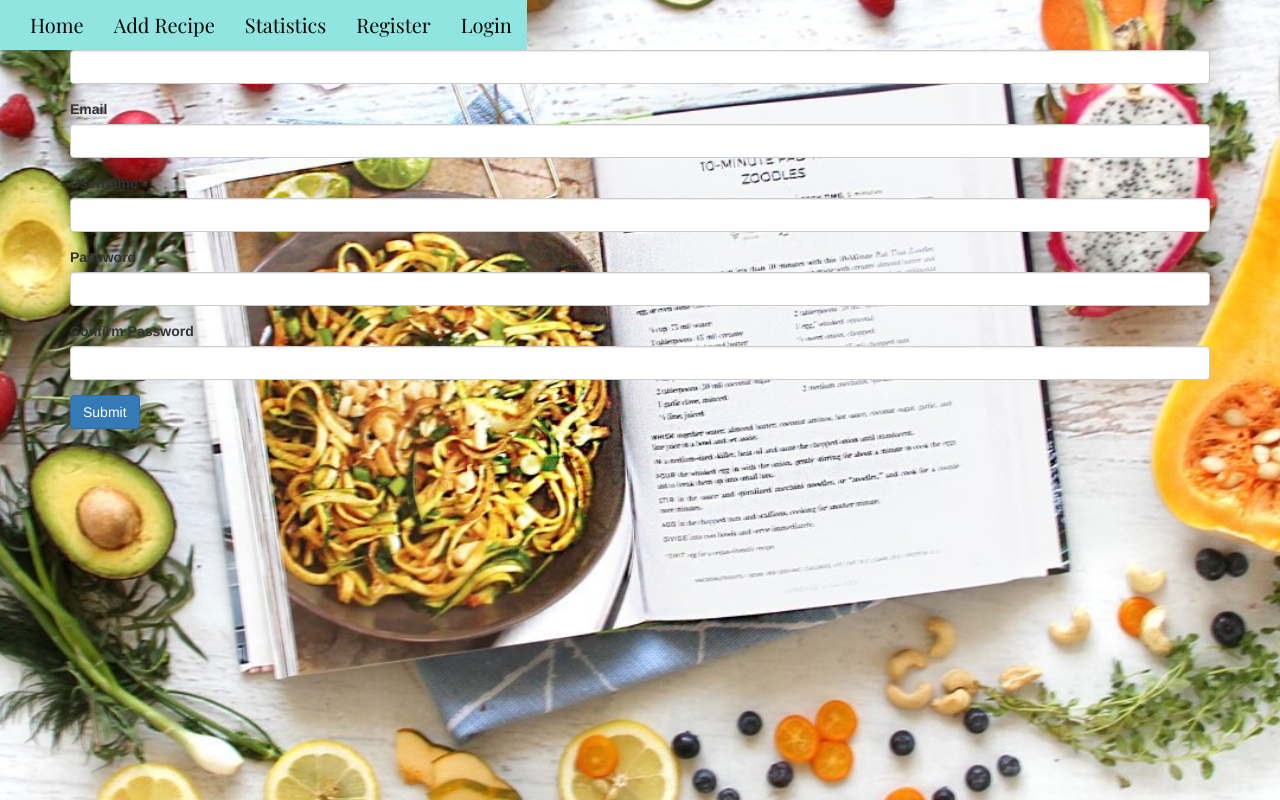
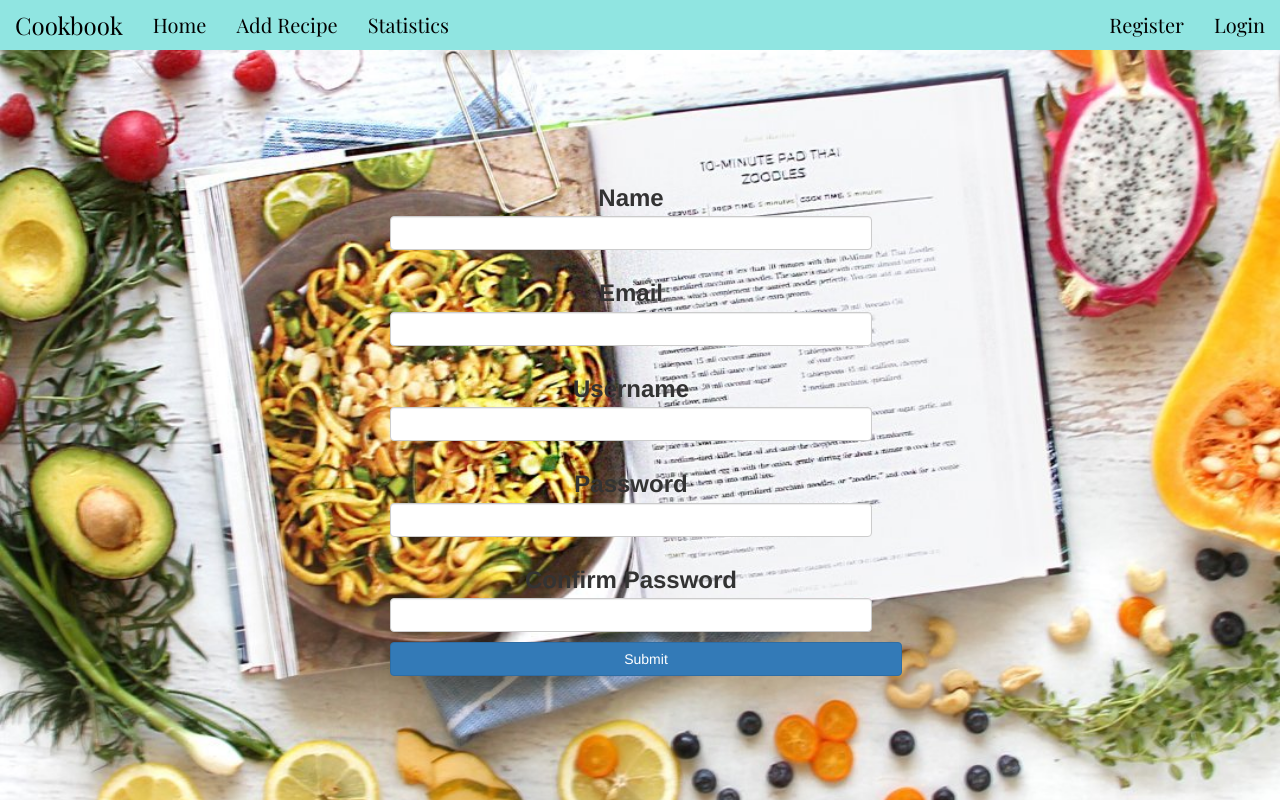
Before and after one commit to IoanHadarean/CookBook-project, a Flask app: page /register in a window 1280 px wide. Run offline with Flask 2, Linux system fonts and the light colour scheme; some libraries are stand-ins or nearby versions.

Commit message:
Added styling to register.html

```diff
--- a/static/css/style.css
+++ b/static/css/style.css
@@ -16,10 +16,9 @@
  #navbar {
      background-color: #90E5E1;
      margin-bottom: 100px;
-     position: fixed;
  }
 
-  .container--nav {
+ .container--nav {
      padding-right: 0px;
      padding-left: 0px;
  }
@@ -36,11 +35,37 @@
      font-family: "Playfair Display";
  }
 
- /* -------------------------------------------Map */
+ /* -------------------------------------------Buttons */
+
+ .btn {
+     padding-left: 0px;
+     padding-right: 0px;
+ }
 
  /* ------------------------------------------------Colors */
 
- /* -----------------------------------------------jQuery */
+ /* -----------------------------------------------Register */
+
+ .form-group--responsive {
+     width: 40vw;
+     margin-left: 25vw;
+     margin-right: 25vw;
+ }
+
+input[type = "submit"], p {
+    width: 40vw;
+}
+
+ .form-row {
+     display: flex;
+     text-align: center;
+ }
+
+
+ h3 {
+     text-align: center;
+ }
+
 
  /* -------------------------------------------------------------Images */
 
--- a/templates/register.html
+++ b/templates/register.html
@@ -1,23 +1,34 @@
-{% extends 'base.html' %}
-{% block content %}
-    {% from "includes/_formhelpers.html" import render_field %}
-    {% include 'includes/_messages.html' %}
-    <form method = "POST" action="">
-        <div class = "form-group">
-            {{render_field(form.name, class_="form-control")}}
+{% extends 'base.html' %} {% block content %} {% from "includes/_formhelpers.html" import render_field %} {% include 'includes/_messages.html' %}
+<form method="POST" action="">
+    <div class="form-group form-group--responsive">
+        <div class="row col-lg-12">
+            <h3>{{render_field(form.name, class_="form-control")}}</h3>
         </div>
-        <div class = "form-group">
-            {{render_field(form.email, class_="form-control")}}
+    </div>
+    <div class="form-group form-group--responsive">
+        <div class="row col-lg-12">
+            <h3>{{render_field(form.email, class_="form-control")}}</h3>
         </div>
-        <div class = "form-group">
-            {{render_field(form.username, class_="form-control")}}
+    </div>
+    <div class="form-group form-group--responsive">
+        <div class="row col-lg-12">
+            <h3>{{render_field(form.username, class_="form-control")}}</h3>
         </div>
-        <div class = "form-group">
-            {{render_field(form.password, class_="form-control")}}
+    </div>
+    <div class="form-group form-group--responsive">
+        <div class="row col-lg-12">
+            <h3>{{render_field(form.password, class_="form-control")}}</h3>
         </div>
-        <div class = "form-group">
-            {{render_field(form.confirm, class_="form-control")}}
+    </div>
+    <div class="form-group form-group--responsive">
+        <div class="row col-lg-12">
+            <h3>{{render_field(form.confirm, class_="form-control")}}</h3>
         </div>
-        <p><input type = "submit" class ="btn btn-primary" value ="Submit"></p>
-    </form>
+    </div>
+    <div class="form-group form-group--responsive">
+        <div class="row col-lg-12">
+            <p><input type="submit" class="btn btn-primary btn-centered" value="Submit"></p>
+        </div>
+    </div>
+</form>
 {% endblock %}
```
